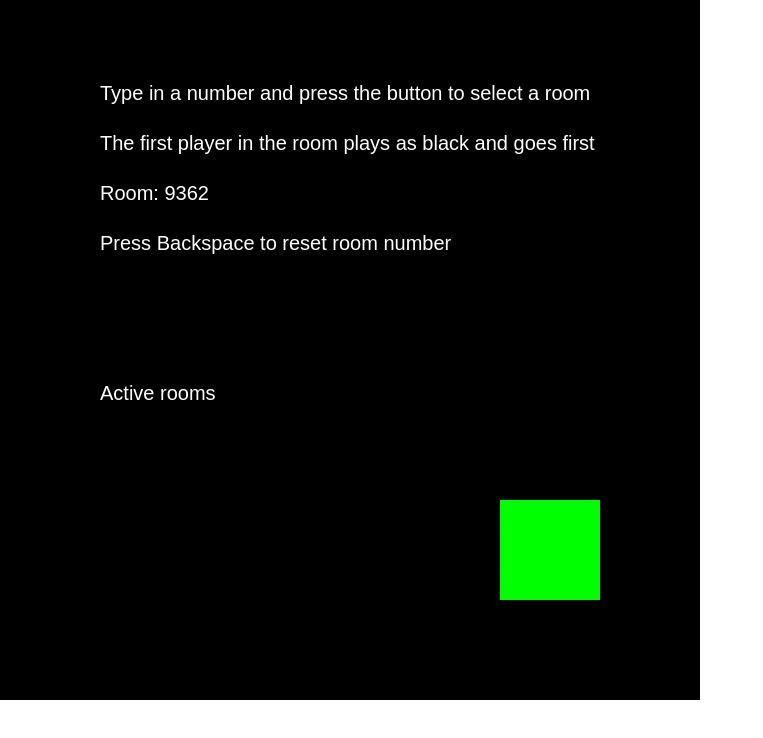
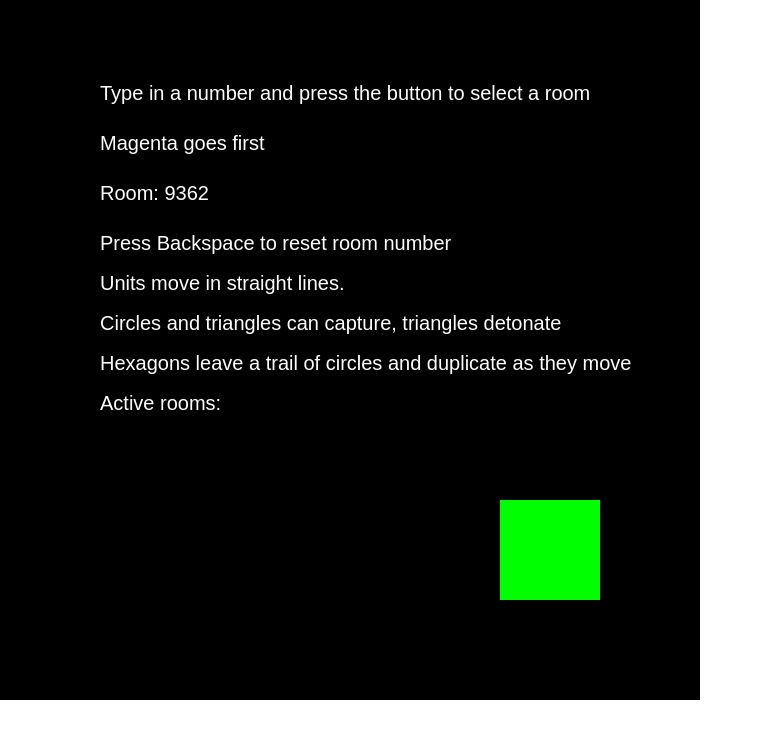
Before and after one commit to Packmanager9/cudex, a website: page cudex.html in a window 1280 px wide. Shown: the whole page, without its empty margins (0-763 px from the left). Drawn offline with Linux system fonts and the light colour scheme.

Commit message:
Add files via upload

```diff
--- a/cudex.html
+++ b/cudex.html
@@ -3653,11 +3653,14 @@ let globalRoom = Math.floor(Math.random() * 9999)
             canvas_context.font = "20px arial"
             canvas_context.fillStyle = "white"
             canvas_context.fillText("Type in a number and press the button to select a room", 100, 100)
-            canvas_context.fillText("The first player in the room plays as black and goes first", 100, 150)
+            canvas_context.fillText("Magenta goes first", 100, 150)
             canvas_context.fillText("Room: " + this.number, 100, 200)
             canvas_context.fillText("Press Backspace to reset room number", 100, 250)
-
-            canvas_context.fillText("Active rooms", 100, 400)
+            canvas_context.fillText("Units move in straight lines.", 100, 290)
+            canvas_context.fillText("Circles and triangles can capture, triangles detonate", 100, 330)
+            canvas_context.fillText("Hexagons leave a trail of circles and duplicate as they move", 100, 370)
+
+            canvas_context.fillText("Active rooms:", 100, 410)
             goRect.draw()
             // ////console.log(roomslist)
             for (let t = 0; t < roomslist.length; t++) {
@@ -3665,7 +3668,7 @@ let globalRoom = Math.floor(Math.random() * 9999)
                 canvas_context.fillStyle = "white"
                 if (roomslist[t][0] != 0) {
 
-                    canvas_context.fillText("Room: " + roomslist[t][0] + "     " + roomslist[t][1] + '/' + '2', 100, 420 + (t * 22))
+                    canvas_context.fillText("Room: " + roomslist[t][0] + "     " + roomslist[t][1] + '/' + '2', 100, 430 + (t * 22))
                 }
 
             }
```
